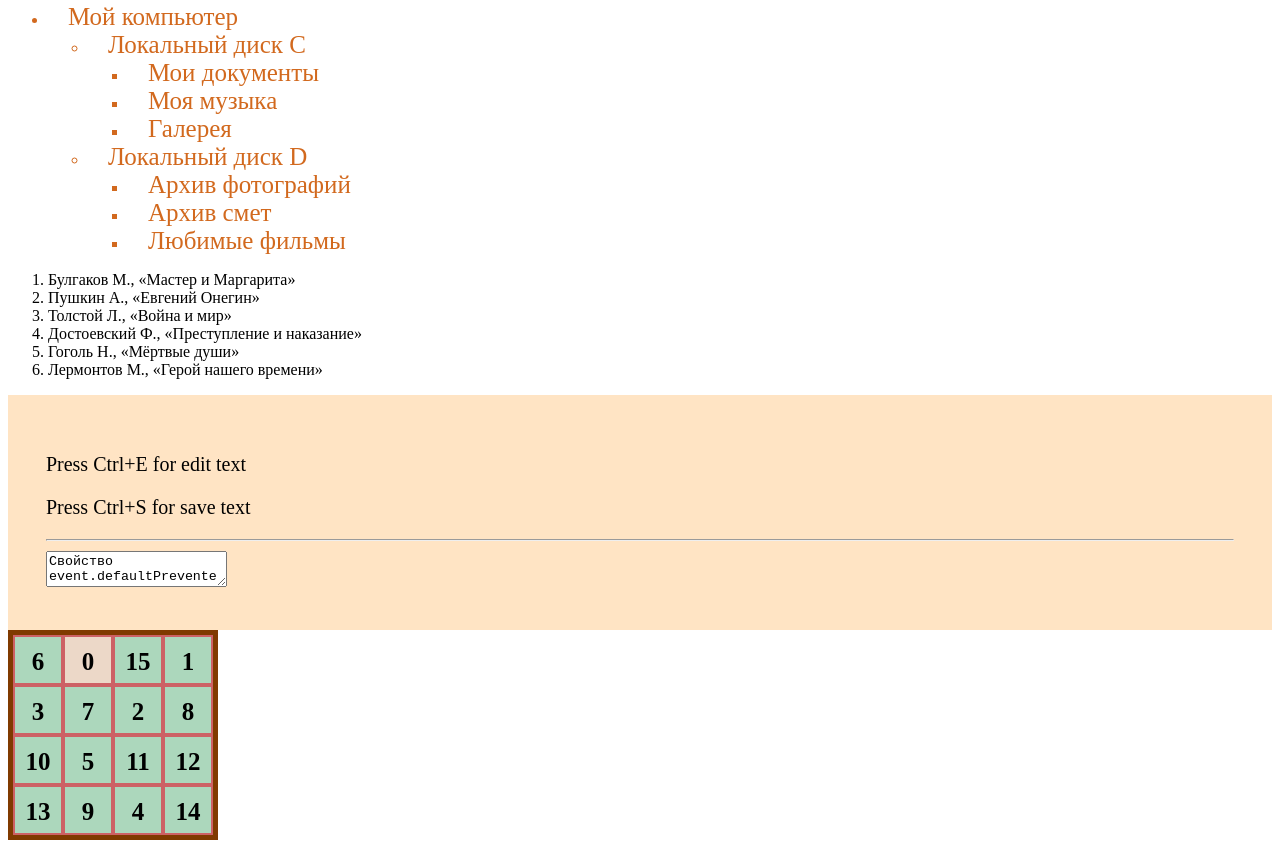
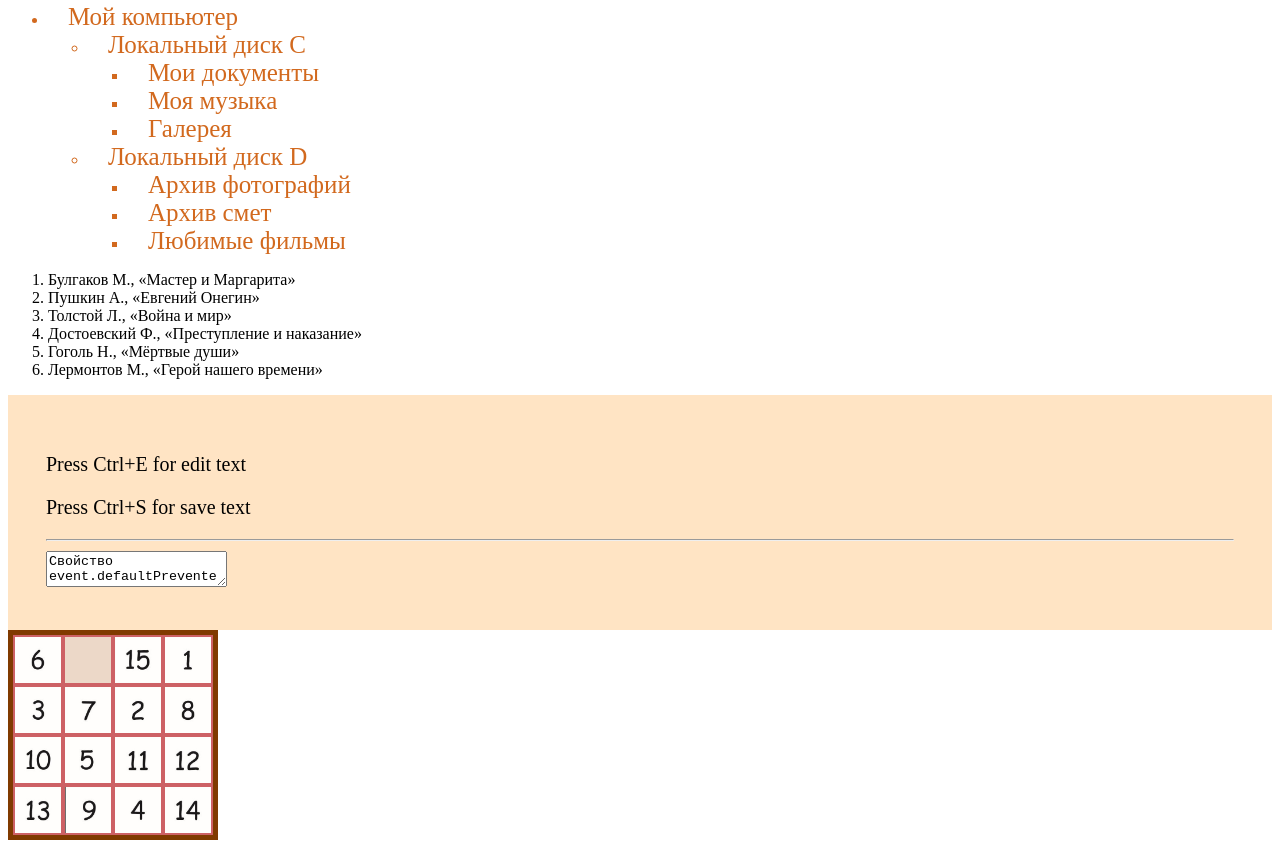
Before and after one commit to GAZUY/Proekt-GAZUY, a website built with Vite: page index.html in a window 1280 px wide. Shown: the part 1687-2535 px from the top of the page. Built offline with nearby package versions, Linux system fonts and the light colour scheme.

Commit message:
src/main.ts

```diff
--- a/src/main.ts
+++ b/src/main.ts
@@ -858,7 +858,7 @@ for (let i = 0; i < 16; i ++){
   elDiv.push(document.createElement ('div'))
   elDiv[i].setAttribute('id', `D${i}`)
   elDiv[i].setAttribute('data', `${i}`)
-  elDiv[i].insertAdjacentHTML('afterbegin', `<p>${i}</p>`)
+  // elDiv[i].insertAdjacentHTML('afterbegin', `<p>${i}</p>`)
 }
 const shuffleArray = (array: any[]) => {
   for (let i = array.length - 1; i > 0; i--) {
@@ -872,16 +872,23 @@ shuffleArray(elDiv)
 elDiv.map((el) => tag.appendChild(el))
 tag.onclick = function(event){
   let target = event.target as any
-    if (target.tagName == 'DIV'|| target.tagName == 'P'){
-      if (elDiv[elDiv.indexOf(target)-1].getAttribute('id') == "D0"){
-        let atr = elDiv[elDiv.indexOf(target)-1].getAttribute('id')
-        elDiv[elDiv.indexOf(target)-1].setAttribute('id', `${elDiv[elDiv.indexOf(target)].getAttribute('id')}`)
+    if (target.tagName == 'DIV'){
+      let d0 = document.querySelector('#D0') as HTMLDivElement
+      console.log(elDiv.indexOf(d0))
+      if (Math.max(elDiv.indexOf(d0), elDiv.indexOf(target)) - Math.min(elDiv.indexOf(d0), elDiv.indexOf(target)) == 1 || Math.max(elDiv.indexOf(d0), elDiv.indexOf(target)) - Math.min(elDiv.indexOf(d0), elDiv.indexOf(target)) == 4){
+        let atr = elDiv[elDiv.indexOf(d0)].getAttribute('id')
+        elDiv[elDiv.indexOf(d0)].setAttribute('id', `${elDiv[elDiv.indexOf(target)].getAttribute('id')}`)
         elDiv[elDiv.indexOf(target)].setAttribute('id', `${atr}`)
+
         console.log(elDiv[elDiv.indexOf(target)])
       }
       //console.log(elDiv[elDiv.indexOf(target)])
     }
 }
+// (let i = Math.min(targetIndex, lastActiveIndex); i <= Math.max(targetIndex, lastActiveIndex); i++)
+ // let atr = elDiv[elDiv.indexOf(target)-1].getAttribute('id')
+        // elDiv[elDiv.indexOf(target)-1].setAttribute('id', `${elDiv[elDiv.indexOf(target)].getAttribute('id')}`)
+        // elDiv[elDiv.indexOf(target)].setAttribute('id', `${atr}`)
  // const temp = elDiv[elDiv.indexOf(target)-1]
         // elDiv[elDiv.indexOf(target)-1] = elDiv[elDiv.indexOf(target)]
         // elDiv[elDiv.indexOf(target)] = temp
--- a/src/style.css
+++ b/src/style.css
@@ -266,17 +266,61 @@ input[type="radio"]:checked {
   text-align: center;
   border: solid #cd6165 2px;
   background-color: #acd7bc;
+  background-position: center;
+  -webkit-background-size: cover;
+  background-size: cover;
   /* margin: -1.5px auto; */
 }
-#TAG div p {
-  font-size: 25px;
-  font-weight: bold;
+#D1 {
+  background-image: url('/pictures/TAG1.jpg');
 }
+#D2 {
+  background-image: url('/pictures/TAG2.jpg');
+}
+#D3 {
+  background-image: url('/pictures/TAG3.jpg');
+}
+#D4 {
+  background-image: url('/pictures/TAG4.jpg');
+}
+#D5 {
+  background-image: url('/pictures/TAG5.jpg');
+}
+#D6 {
+  background-image: url('/pictures/TAG6.jpg');
+}
+#D7 {
+  background-image: url('/pictures/TAG7.jpg');
+}
+#D8 {
+  background-image: url('/pictures/TAG8.jpg');
+}
+#D9 {
+  background-image: url('/pictures/TAG9.jpg');
+}
+#D10 {
+  background-image: url('/pictures/TAG10.jpg');
+}
+#D11 {
+  background-image: url('/pictures/TAG11.jpg');
+}
+#D12 {
+  background-image: url('/pictures/TAG12.jpg');
+}
+#D13 {
+  background-image: url('/pictures/TAG13.jpg');
+}
+#D14 {
+  background-image: url('/pictures/TAG14.jpg');
+}
+#D15 {
+  background-image: url('/pictures/TAG15.jpg');
+}
+
 #D0 {
   display: inline-block;
   width: 46px;
   height: 46px;
-  text-align: center;
   border: solid #cd6165 2px;
   background-color: #ecd8c8;
 }
```
